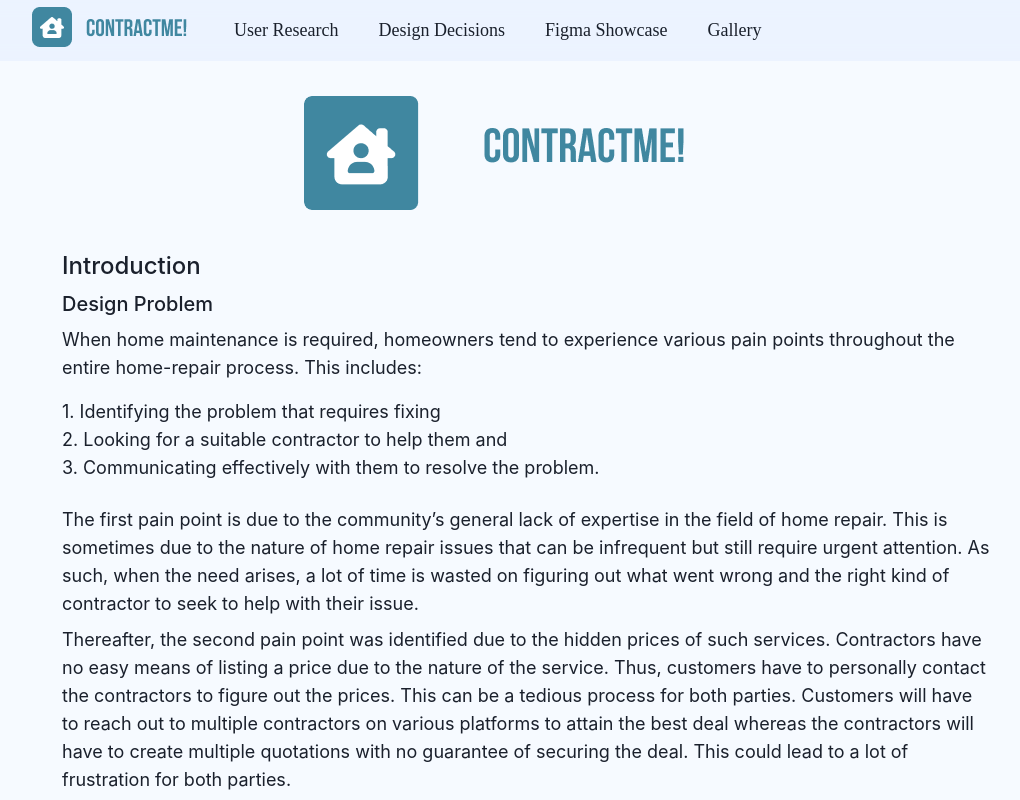
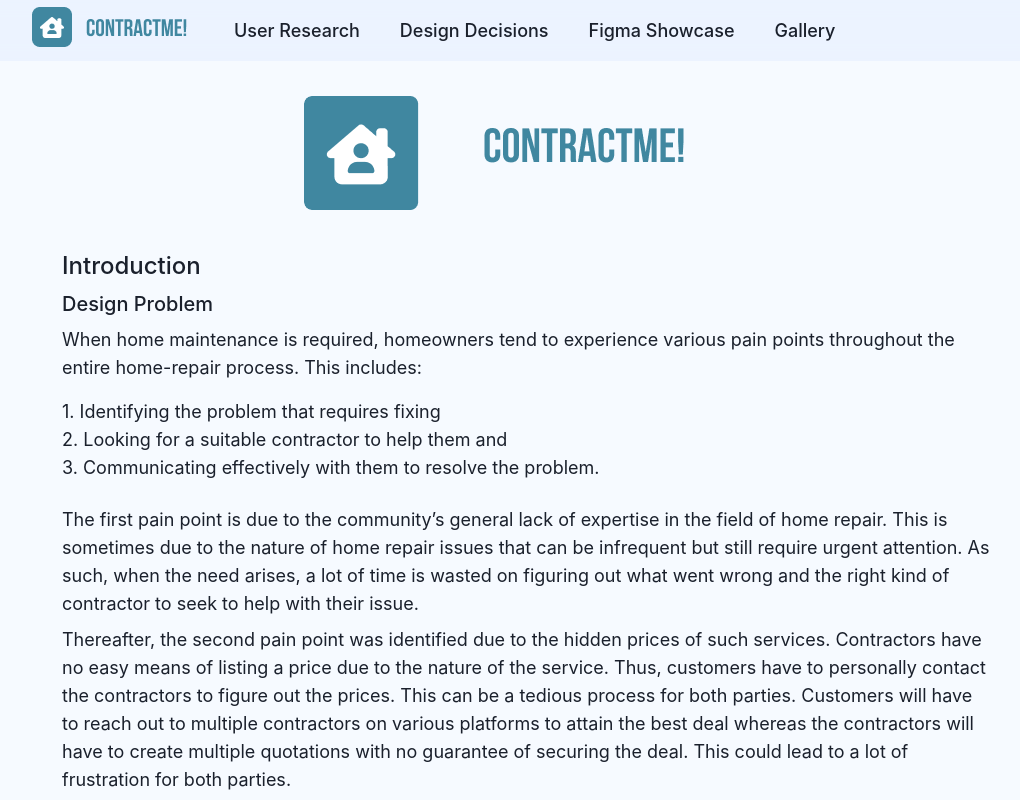
Before and after one commit to ong6/ContractMe, a Next.js app: page / in a window 1280 px wide. Shown: the top 800 px of the page, without its empty margins (114-1134 px from the left). Built offline with nearby package versions, Linux system fonts and the light colour scheme.

Commit message:
Update font

```diff
--- a/components/Navbar.js
+++ b/components/Navbar.js
@@ -15,7 +15,6 @@ import {
 	useColorModeValue,
 } from "@chakra-ui/react";
 import { HamburgerIcon } from "@chakra-ui/icons";
-import { IoLogoGithub } from "react-icons/io5";
 
 const LinkItem = ({ href, path, _target, children, ...props }) => {
 	const active = path === href;
@@ -26,7 +25,7 @@ const LinkItem = ({ href, path, _target, children, ...props }) => {
 			<Link
 				p={2}
 				px={4}
-				fontFamily="Graphik"
+				fontFamily=""
 				fontWeight="medium"
 				fontSize="lg"
 				bg={active ? "#4087A0" : undefined}
```
Also changed, not shown: 1 other file (tests, documents, lock files or other folders).
